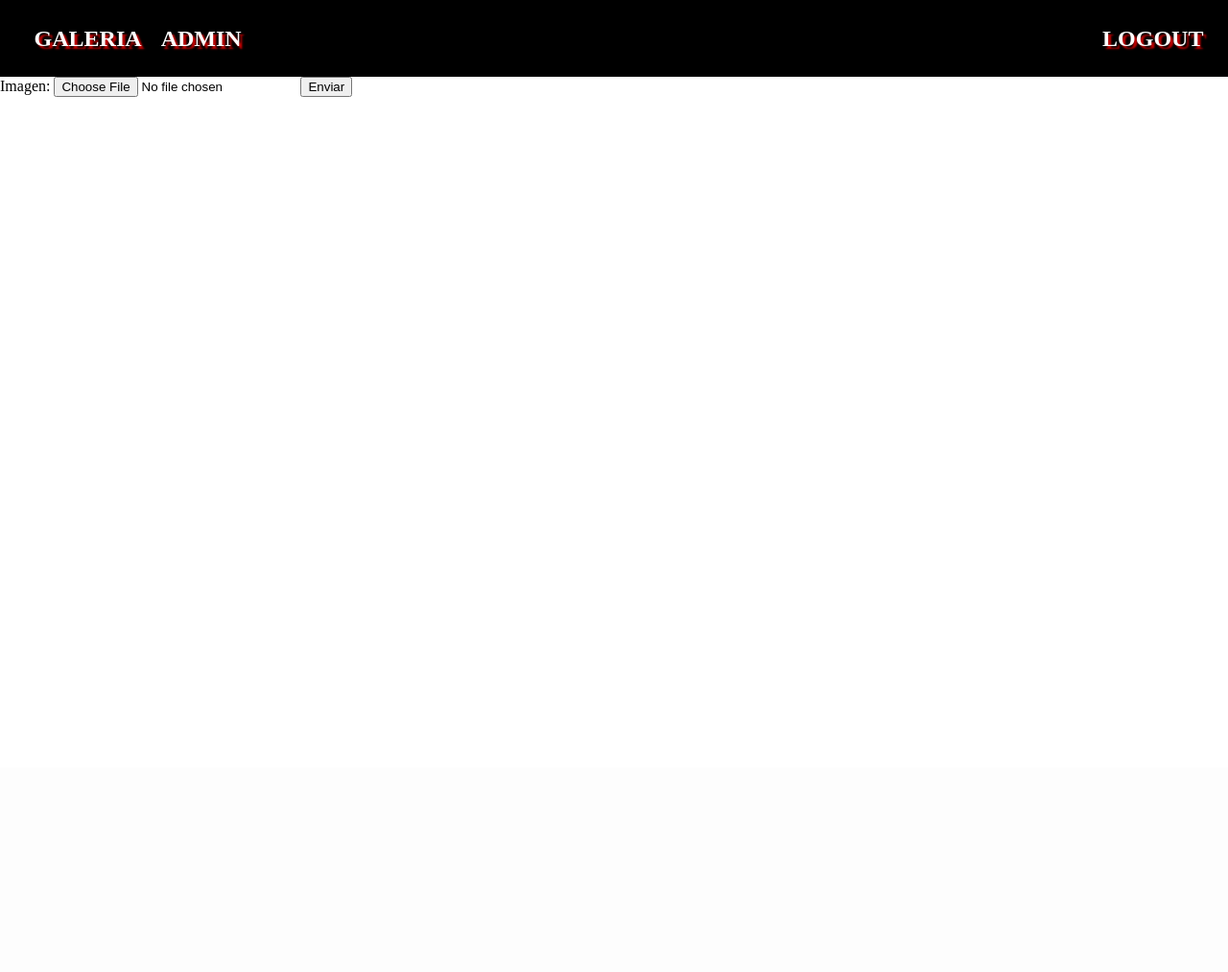
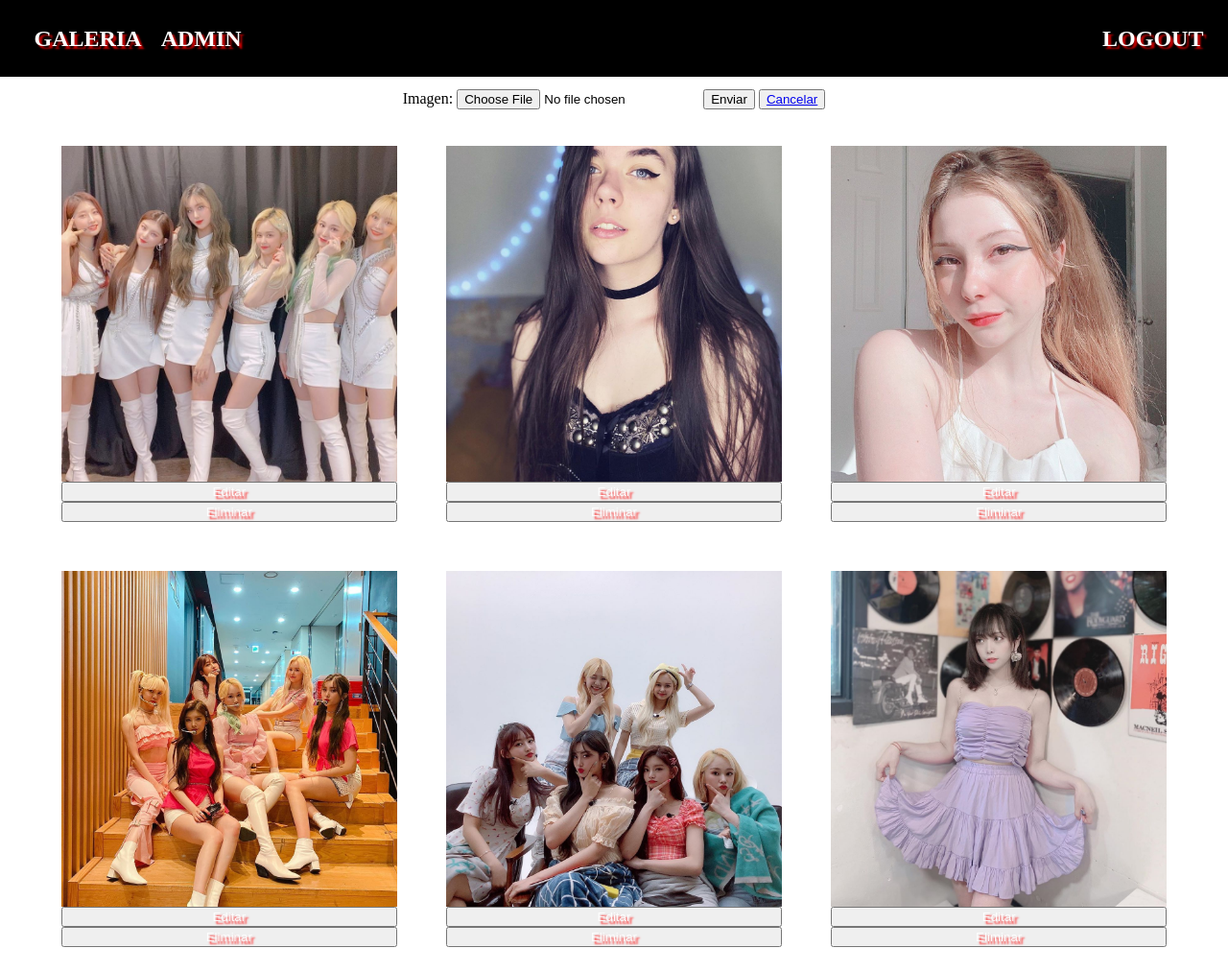
Before and after one commit to jfilippo06/Login-galeria, a Django app: page /admin-galery/ in a window 1280 px wide. Shown: the whole page at 96% size. Before the commit the page ends 101 px from the top, so only its background shows below. Run offline with Django 4.2, Linux system fonts and the light colour scheme; a user stored in the database is signed in; data comes from the database, SQL or seed files in the repository; both versions use the stored data as it was after the commit.

Commit message:
@login_required

```diff
--- a/app/static/styles.css
+++ b/app/static/styles.css
@@ -24,7 +24,7 @@ nav div h1 a{
     margin: 10px;
 }
 
-a{
+.title{
     text-decoration: none;
     color: #fdfdfd;
     text-shadow: 3px 3px 2px #ff0000c7;
@@ -61,12 +61,14 @@ a{
     display: flex;
     justify-content: center;
     align-items: center;
-    height: 90vh;
+    height: auto;
     flex-wrap: wrap;
 }
 
 .container-index div{
     margin: 2% 2%;
+    display: flex;
+    flex-direction: column;
 }
 
 img{
@@ -74,3 +76,9 @@ img{
     height: 350px;
     object-fit:cover;
 }
+
+.container-admin{
+    display:flex;
+    justify-content: center;
+    margin: 1% auto;
+}
--- a/app/templates/app/admin.html
+++ b/app/templates/app/admin.html
@@ -1,11 +1,21 @@
 {% extends 'app/plantilla.html' %}
 
 {% block container %}
-    <div class="">
+    <div class="container-admin">
         <form action="{% url 'admin-galery' %}" method="post" enctype="multipart/form-data">
             {% csrf_token %}
             {{form}}
             <input type="submit" value="Enviar">
+            <button><a href="{% url 'admin-galery' %}">Cancelar</a></button>
         </form>
     </div>
+    <div class="container-index">
+        {% for data in data %}
+            <div>
+                <img src={{data.imagen.url}} alt="{{data.imagen}}">
+                <button><a href="{% url 'editar' data.id %}" class="title">Editar</a></button>
+                <button><a href="{% url 'eliminar' data.id %}" class="title">Eliminar</a></button>
+            </div>
+        {% endfor %}
+    </div>
 {% endblock %}
--- a/app/templates/app/plantilla.html
+++ b/app/templates/app/plantilla.html
@@ -13,21 +13,21 @@
         <nav>
         {% if user.is_authenticated %}
             <div>
-                <h1><a href="{% url 'index' %}">GALERIA</a></h1>
-                <h1><a href="{% url 'admin-galery'%}">ADMIN</a></h1>
+                <h1><a href="{% url 'index' %}" class="title">GALERIA</a></h1>
+                <h1><a href="{% url 'admin-galery'%}" class="title">ADMIN</a></h1>
             </div>
         {% else %}
             <div>
-                <h1><a href="{% url 'index' %}">GALERIA</a></h1>
+                <h1><a href="{% url 'index' %} " class="title">GALERIA</a></h1>
             </div>
         {% endif %}
         {% if user.is_authenticated %}
             <div>
-                <h2><a href="{% url 'logout' %}">LOGOUT</a></h2>
+                <h2><a href="{% url 'logout' %}" class="title">LOGOUT</a></h2>
             </div>
         {% else %}
             <div>
-                <h2><a href="{% url 'login' %}">LOGIN</a></h2>
+                <h2><a href="{% url 'login' %}" class="title">LOGIN</a></h2>
             </div>
         {% endif %}
         </nav>
--- a/app/urls.py
+++ b/app/urls.py
@@ -6,6 +6,8 @@ from django.contrib.auth import views as auth_views
 urlpatterns = [
  path('', views.index, name='index'),
  path('admin-galery/', views.admin, name='admin-galery'),
+ path('admin-galery/editar/<str:id>', views.editar, name='editar'),
+ path('admin-galery/eliminar/<str:id>', views.eliminar, name='eliminar'),
  path('accounts/login/',auth_views.LoginView.as_view(template_name='app/login.html',next_page='admin-galery')),
  path('accounts/logout/',auth_views.LogoutView.as_view(template_name='app/index.html',next_page='index')),
 ]
--- a/app/views.py
+++ b/app/views.py
@@ -1,4 +1,3 @@
-from multiprocessing import context
 from django.shortcuts import render,redirect
 from django.contrib.auth.decorators import login_required
 from .forms import Send
@@ -19,5 +18,26 @@ def admin(request):
             return redirect('admin-galery')
     else:
         form = Send()
-    context = {'form':form}
+        data = Post.objects.all()
+    context = {'form':form,'data':data}
     return render(request,'app/admin.html',context)
+
+@login_required
+def editar(request,id):
+    id_imagen = Post.objects.get(id=id)
+    if request.method == 'POST':
+        form = Send(request.POST,request.FILES, instance=id_imagen)
+        if form.is_valid():
+            form.save()
+            return redirect('admin-galery')
+    else:
+        form = Send(instance=id_imagen)
+        data = Post.objects.all()
+    context = {'form':form,'data':data}
+    return render(request,'app/admin.html',context)
+
+@login_required
+def eliminar(requet,id):
+    id_imagen = Post.objects.get(id=id)
+    id_imagen.delete()
+    return redirect('admin-galery')
```
Also changed, not shown: db.sqlite3, media/107105581_160657718916028_6111994526120916918_n.jpg (added).
